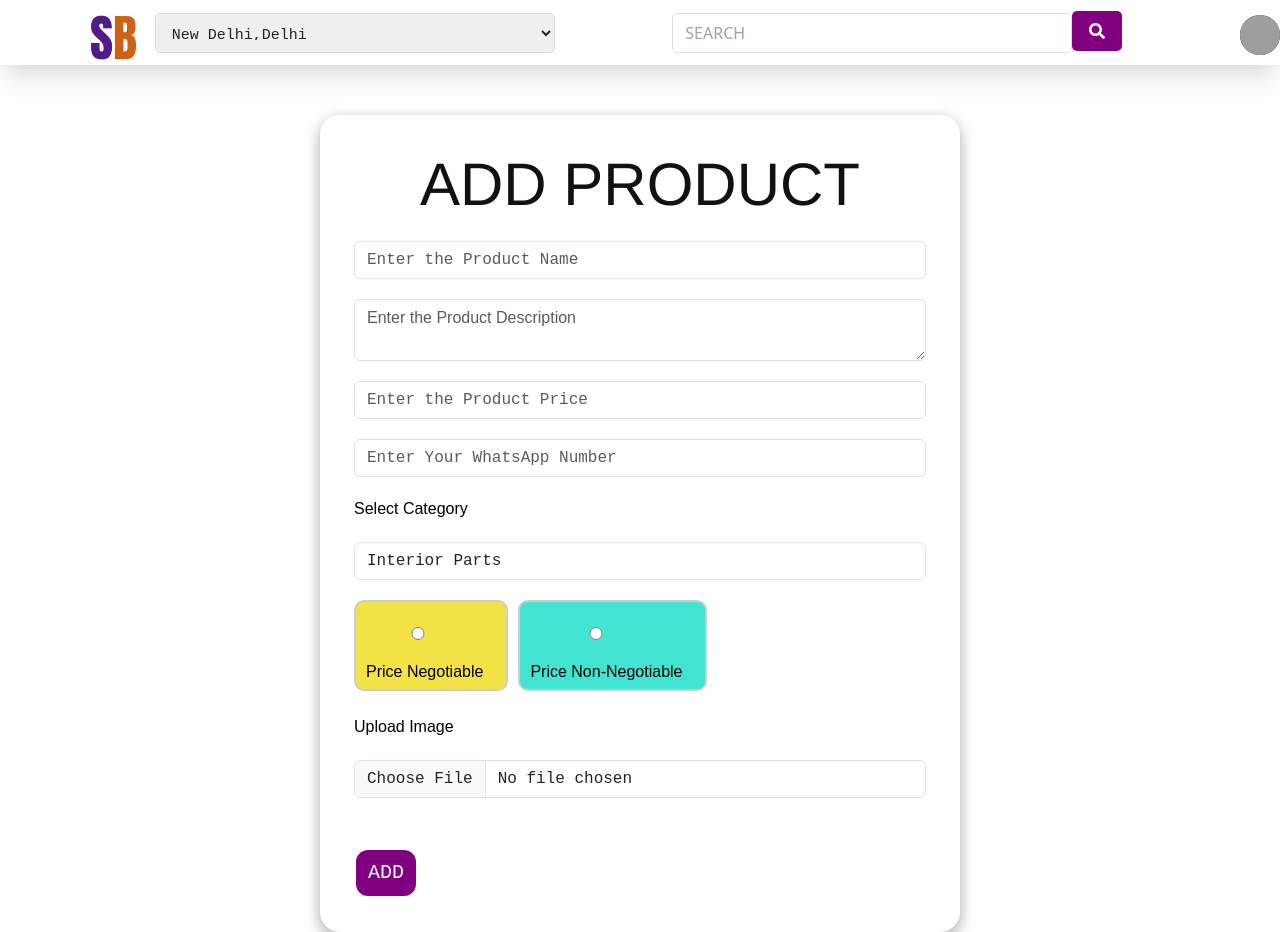
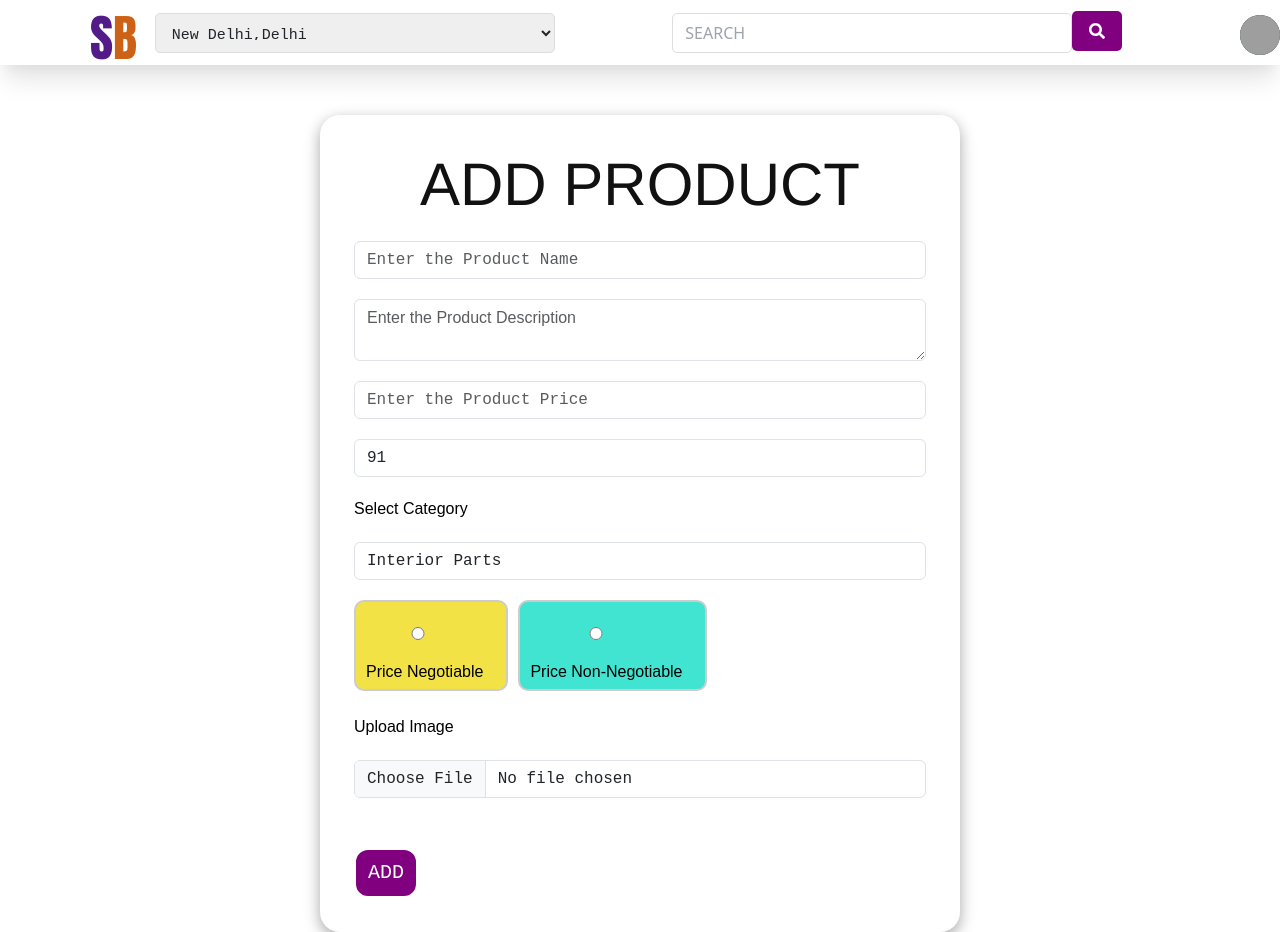
Before and after one commit to adya9/SpareBazar, a React (Create React App) app in the folder frontend/: page /add-product in a window 1280 px wide. Built offline with nearby package versions, Linux system fonts and the light colour scheme; sample sign-in values are in the browser's storage; grey boxes are pictures that could not be loaded.

Commit message:
Update default value for country code in WhatsappNumber.

```diff
--- a/frontend/src/components/AddProduct/AddProduct.jsx
+++ b/frontend/src/components/AddProduct/AddProduct.jsx
@@ -14,7 +14,7 @@ function AddProduct(){
     const [category,setcategory]=useState('');
     const [pimage,setpimage]=useState('');
     const [priceNegotiable, setPriceNegotiable] = useState(false);
-    const [whatsappNumber,setwhatsappNumber]=useState();
+    const [whatsappNumber,setwhatsappNumber]=useState('91');
 
 
     useEffect(()=>{
```
